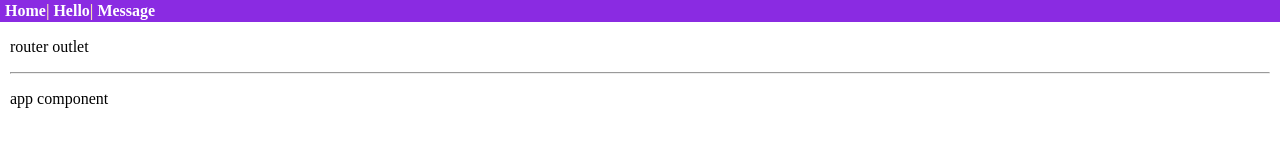
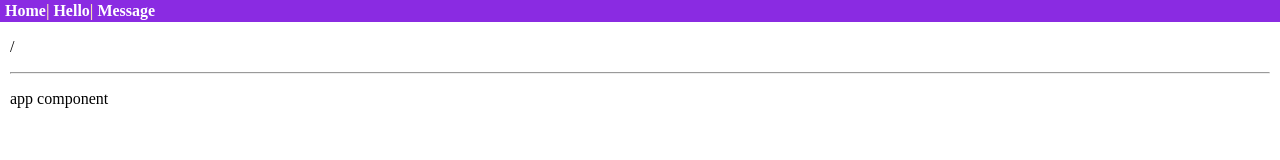
Before and after one commit to ah-0717/practice-angular, an Angular app: page / in a window 1280 px wide. Shown: the top 160 px of the page. Built offline with nearby package versions, Linux system fonts and the light colour scheme.

Commit message:
event subscribe

```diff
--- a/src/app/app.component.html
+++ b/src/app/app.component.html
@@ -6,7 +6,7 @@
   </div>
 </nav>
 <div class="content">
-  <router-outlet><p>router outlet</p></router-outlet>
+  <router-outlet><p>{{ message }}</p></router-outlet>
   <hr>
   <p (click)="navigateClick()">app component</p>
 </div>
--- a/src/app/app.component.ts
+++ b/src/app/app.component.ts
@@ -1,5 +1,5 @@
 import { Component } from '@angular/core';
-import { Router } from '@angular/router';
+import { Router, NavigationStart } from '@angular/router';
 
 @Component({
   selector: 'app-root',
@@ -8,10 +8,18 @@ import { Router } from '@angular/router';
 })
 export class AppComponent {
   title = 'example-project';
+  message = '';
   constructor(private router: Router) {
-
+    router.events.subscribe(event => {
+      if (event instanceof NavigationStart) {
+        this.navigate(event);
+      }
+    });
   }
   navigateClick() {
     this.router.navigate(['']);
   }
+  navigate(event) {
+    this.message = event.url;
+  }
 }
```
